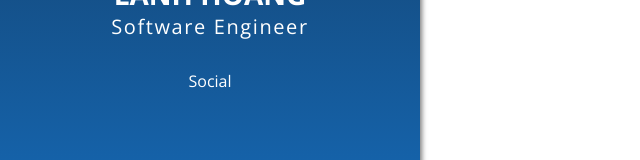
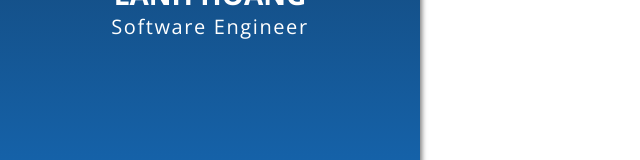
Before and after one commit to lanhhoang/react-resume, a React app: page / in a window 1280 px wide. Shown: the part 266-426 px from the top of the page, without its empty margins (0-640 px from the left). Built offline with nearby package versions, Linux system fonts and the light colour scheme.

Commit message:
Add Social CSS

```diff
--- a/src/App.js
+++ b/src/App.js
@@ -10,7 +10,11 @@ class App extends Component {
     return (
       <div className={styles.App}>
         <div className={styles.SideBar}>
-          <Profile name={person.name} profession={person.profession} />
+          <Profile
+            name={person.name}
+            profession={person.profession}
+            socials={person.socials}
+          />
         </div>
         <div className={styles.ContentWrapper}>
           <div className={styles.Content}>Resume</div>
--- a/src/components/Profile/Profile.jsx
+++ b/src/components/Profile/Profile.jsx
@@ -1,7 +1,9 @@
 import React from 'react';
 import styles from './Profile.css';
 
-const Profile = ({ name, profession }) => {
+import Social from '../Social/Social';
+
+const Profile = ({ name, profession, socials }) => {
   return (
     <div className={styles.Profile}>
       <div>Avatar</div>
@@ -9,7 +11,7 @@ const Profile = ({ name, profession }) => {
         <h1>{name}</h1>
         <h2>{profession}</h2>
       </div>
-      <div>Social</div>
+      <Social socials={socials} />
     </div>
   );
 };
--- /dev/null
+++ b/src/components/Social/Social.css
@@ -0,0 +1,28 @@
+.Social {
+  margin-top: 30px;
+}
+
+.Social a {
+  color: rgba(255, 255, 255, 0.7);
+  transition: all 0.2s linear;
+}
+
+.Social a:hover,
+.Social a:focus {
+  color: rgba(255, 255, 255, 1);
+}
+
+.Social i {
+  font-size: 28px;
+}
+
+.Social ul {
+  list-style: none;
+  margin: 0;
+  padding: 0;
+}
+
+.Social li {
+  display: inline-block;
+  margin-right: 5px;
+}
--- a/src/components/Social/Social.jsx
+++ b/src/components/Social/Social.jsx
@@ -1,18 +1,21 @@
 import React from 'react';
+import styles from './Social.css';
 
 const Social = ({ socials }) => {
   const socialNetworks = (
     <ul>
       {socials.map(social => {
-        <li key={social.name}>
-          <a href={social.url} target="_blank" rel="noopener noreferrer">
-            <i className={`fa fa-${social.name}-square`} />
-          </a>
-        </li>;
+        return (
+          <li key={social.name}>
+            <a href={social.url} target="_blank" rel="noopener noreferrer">
+              <i className={`fa fa-${social.name}-square`} />
+            </a>
+          </li>
+        );
       })}
     </ul>
   );
-  return <div className={style.Social}>{socialNetworks}</div>;
+  return <div className={styles.Social}>{socialNetworks}</div>;
 };
 
 export default Social;
--- a/src/data/data.js
+++ b/src/data/data.js
@@ -1,6 +1,10 @@
 const DATA = {
   name: 'Lanh Hoang',
-  profession: 'Software Engineer'
+  profession: 'Software Engineer',
+  socials: [
+    { name: 'github', url: 'https://github.com/lanhhoang' },
+    { name: 'linkedin', url: 'https://www.linkedin.com/in/lanhhoang' }
+  ]
 };
 
 export default DATA;
```
